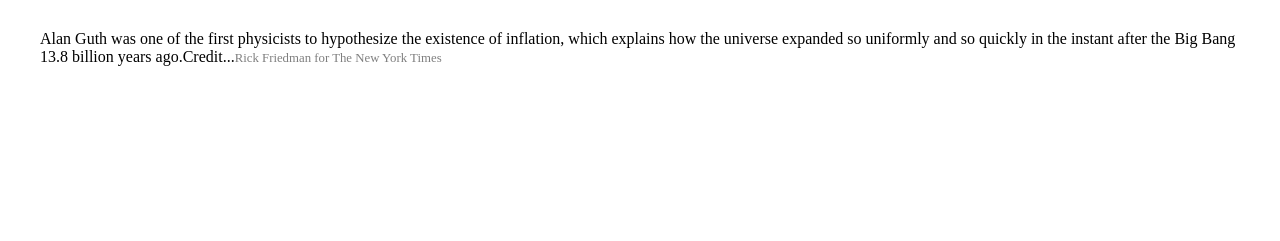
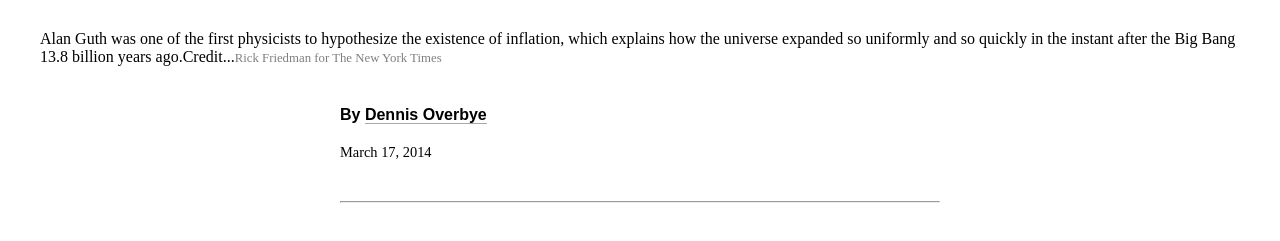
Before and after one commit to AleksandarIvezic/TheNewYorkTimes-project, a website: page index.html in a window 1280 px wide. Shown: the part 267-508 px from the top of the page. Drawn offline with Linux system fonts and the light colour scheme.

Commit message:
add author-info to heading

```diff
--- a/index.html
+++ b/index.html
@@ -44,8 +44,11 @@
         <img class="heading-img" src="/img/header-img.webp" alt="">
         <figcaption><span class="caption"> Alan Guth was one of the first physicists to hypothesize the existence of inflation, which explains how the universe expanded so uniformly and so quickly in the instant after the Big Bang 13.8 billion years ago.Credit...</span><span class="small-font">Rick Friedman for The New York Times</span></figcaption>
     </figure>
-
-
+    <div class="author-info">
+      <p class="author">By <a href="#">Dennis Overbye</a></p>
+      <p class="date">March 17, 2014</p>
+      <hr>
+    </div>
   </heading>
 
 
--- a/style.css
+++ b/style.css
@@ -139,3 +139,23 @@ figure {
   opacity: 0.5;
   font-size: 0.8rem;
 }
+.author-info {
+  max-width: 600px;
+  margin: 40px auto;
+}
+.author {
+  font-family: sans-serif;
+  font-weight: bold;
+  margin-bottom: 20px;
+}
+.author a {
+  color: black;
+  border-bottom: darkgrey solid 1px;
+}
+.author a:hover {
+  border:none;
+}
+.date {
+  font-size: 0.9rem;
+  margin-bottom: 40px;
+}
```
